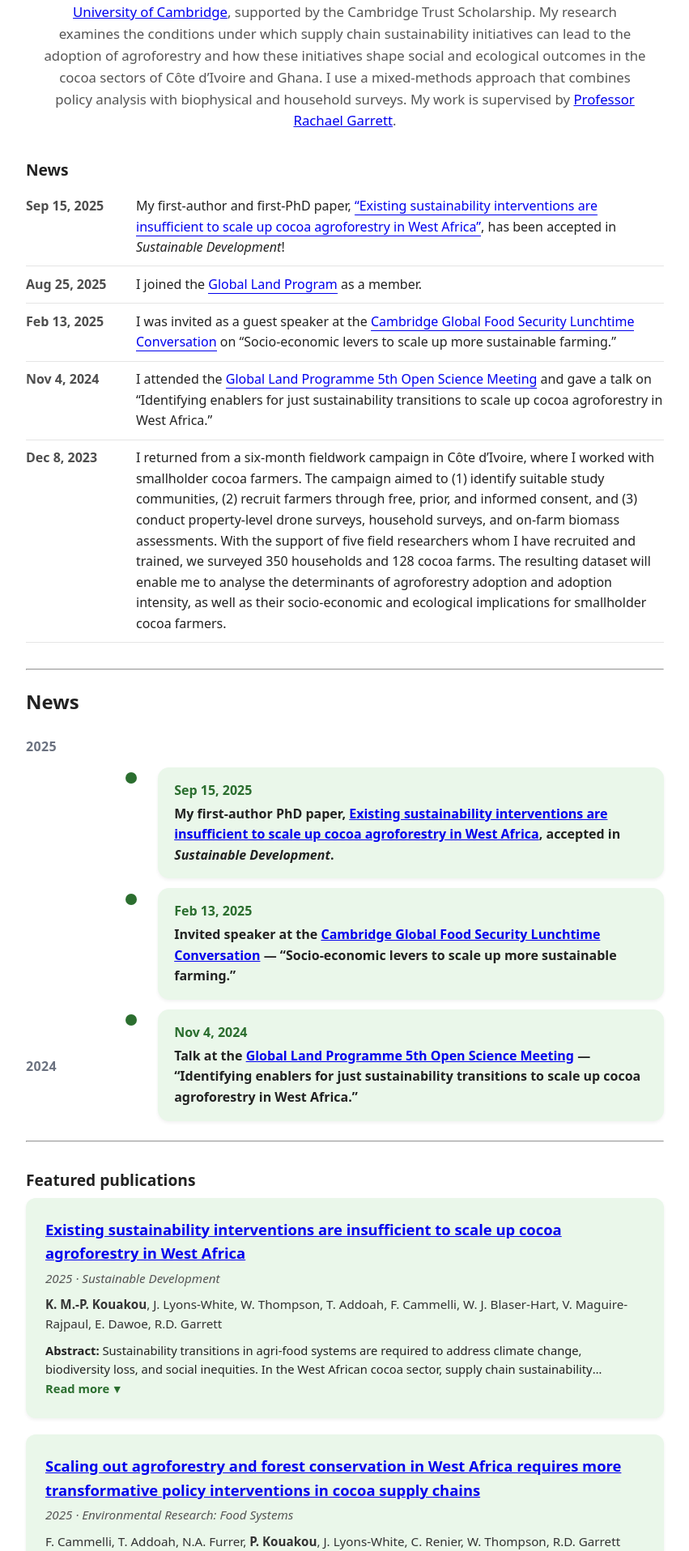
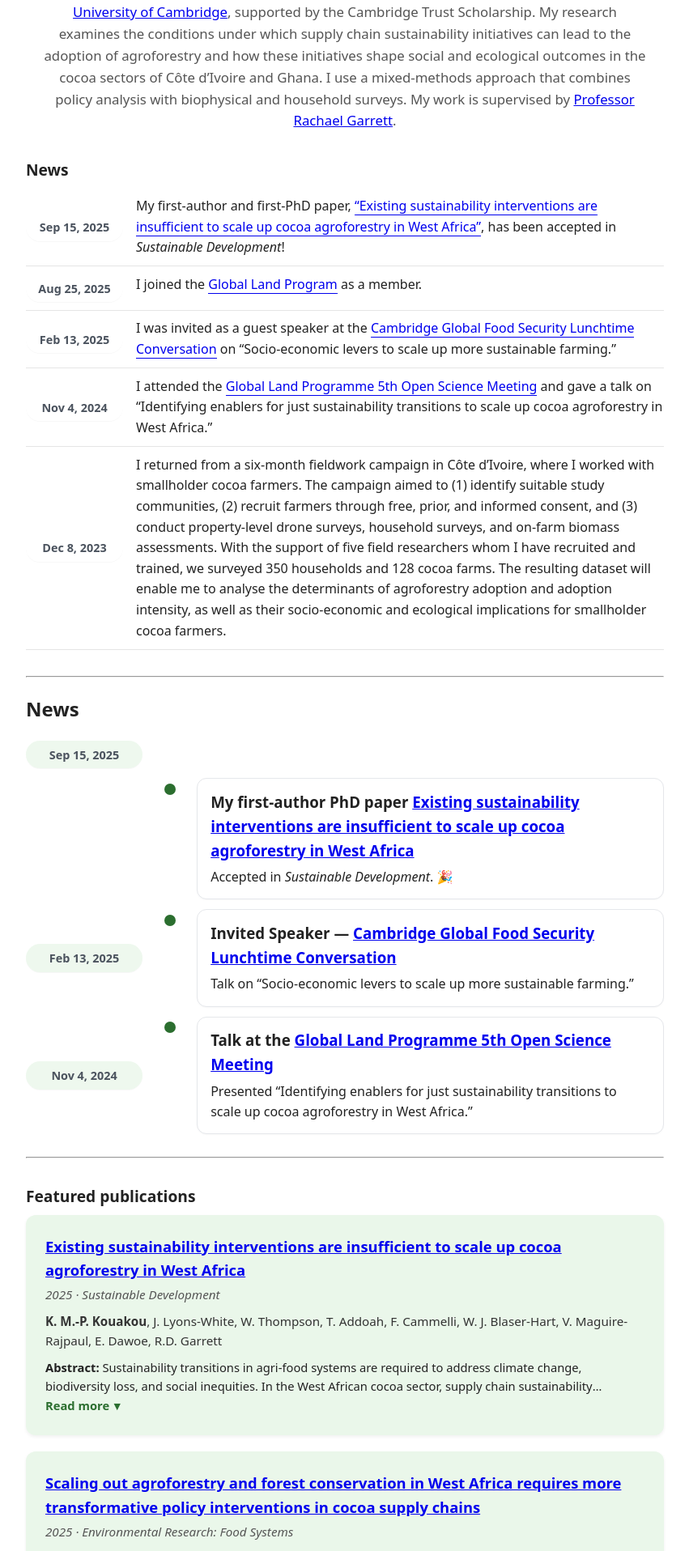
Before and after one commit to priscakmkouakou/priscakmkouakou.github.io, a Jekyll site: the page built from index.md, in a window 1280 px wide. Shown: the part 434-2350 px from the top of the page at 81% size, without its empty margins (214-1065 px from the left). Built offline with Jekyll 4.4.1, drawn with Linux system fonts in a browser that asks for light colours; part of the change alters nothing that is shown.

Commit message:
Update index.md

```diff
--- a/index.md
+++ b/index.md
@@ -115,107 +115,88 @@ layout: default
 ## News
 
 <style>
-/* ===== Timeline base ===== */
-.timeline {
-  --line: #cfe7d3;        /* spine color (soft green) */
-  --accent: #2b6e2f;      /* dot + date color (dark green) */
-  --card-bg: #eaf7ea;     /* card background (light green) */
-  --muted: #6b7280;       /* year label color */
-  max-width: 980px;
-  margin: 0 auto 1.5rem auto;
-  display: grid;
-  grid-template-columns: 6rem 2.2rem 1fr;
-  gap: .75rem 1rem;
-  align-items: start;
-  position: relative;
+/* ===== Timeline variables (tweak here) ===== */
+.news-tl{
+  --accent: #2b6e2f;      /* dark green for dots */
+  --pill:   #eaf7ea;      /* light-green pill for dates */
+  --line:   #cfe7d3;      /* spine color */
+  --text-m: #6b7280;      /* muted text */
+  --card-bg:#fff;         /* right card background */
+  --card-br:#e5e7eb;      /* right card border */
+  max-width: 1000px; margin: 0 auto 1.75rem auto;
+  display: grid; grid-template-columns: 9rem 2.2rem 1fr; gap: .75rem 1rem;
+  align-items: start; position: relative;
 }
 
 /* vertical spine */
-.timeline::before {
-  content: "";
-  grid-column: 2;
-  grid-row: 1 / -1;
-  justify-self: center;
-  width: 4px;
-  background: linear-gradient(180deg, var(--line), var(--line));
-  border-radius: 2px;
+.news-tl::before{
+  content:""; grid-column:2; grid-row:1 / -1; justify-self:center;
+  width:4px; background:var(--line); border-radius:2px;
 }
 
-/* year label (left) */
-.tl-year {
-  grid-column: 1;
-  color: var(--muted);
-  font-weight: 700;
-  letter-spacing: .02em;
-  align-self: center;
-  padding-top: .25rem;
+/* date pill on the left */
+.news-date{
+  grid-column:1; align-self:center;
+  background:var(--pill); color:#1f2937; font-weight:700;
+  padding:.35rem .6rem; border-radius:999px; text-align:center;
+  box-shadow: 0 1px 0 rgba(0,0,0,.04);
+  font-size:.9rem;
 }
 
 /* dot on the spine */
-.tl-node {
-  grid-column: 2;
-  justify-self: center;
-  width: 14px; height: 14px;
-  background: var(--accent);
-  border-radius: 50%;
-  box-shadow: 0 0 0 4px #fff; /* white ring for contrast */
-  margin-top: .4rem;
+.news-node{
+  grid-column:2; justify-self:center; margin-top:.4rem;
+  width:14px; height:14px; background:var(--accent); border-radius:50%;
+  box-shadow:0 0 0 4px #fff;
 }
 
-/* card on the right */
-.tl-card {
-  grid-column: 3;
-  background: var(--card-bg);
-  border-radius: 14px;
-  padding: 1rem 1.25rem;
-  box-shadow: 0 2px 4px rgba(0,0,0,.06);
+/* right-side card */
+.news-card{
+  grid-column:3; background:var(--card-bg); border:1px solid var(--card-br);
+  padding:.85rem 1rem; border-radius:12px; box-shadow:0 1px 2px rgba(0,0,0,.03);
 }
+.news-title{ margin:0; font-weight:600; }
+.news-card p{ margin:.35rem 0 0 0; }
 
-/* inside the card */
-.tl-when { font-weight: 700; color: var(--accent); margin: 0 0 .2rem 0; }
-.tl-title { margin: 0; font-weight: 600; }
-.tl-card p { margin: .35rem 0 0 0; }
-
-/* compact on small screens */
-@media (max-width: 580px) {
-  .timeline { grid-template-columns: 4.5rem 1.8rem 1fr; }
-  .tl-card { padding: .85rem 1rem; }
+/* Compact mobile layout */
+@media (max-width: 640px){
+  .news-tl{ grid-template-columns: 7.2rem 1.8rem 1fr; }
+  .news-card{ padding: .75rem .85rem; }
 }
 </style>
 
-<div class="timeline">
-
-  <!-- 2025 -->
-  <div class="tl-year">2025</div>
-  <div class="tl-node"></div>
-  <div class="tl-card">
-    <div class="tl-when">Sep 15, 2025</div>
-    <div class="tl-title">
-      My first-author PhD paper, <a href="https://www.repository.cam.ac.uk/handle/1810/389512">Existing sustainability interventions are insufficient to scale up cocoa agroforestry in West Africa</a>, accepted in <em>Sustainable Development</em>.
-    </div>
+<div class="news-tl">
+  <!-- News Item 1 -->
+  <div class="news-date">Sep 15, 2025</div>
+  <div class="news-node"></div>
+  <div class="news-card">
+    <h3 class="news-title">
+      My first-author PhD paper <a href="https://www.repository.cam.ac.uk/handle/1810/389512">Existing sustainability interventions are insufficient to scale up cocoa agroforestry in West Africa</a>
+    </h3>
+    <p>Accepted in <em>Sustainable Development</em>. 🎉</p>
   </div>
 
-  <!-- same year (leave tl-year empty to avoid repeating the label) -->
-  <div class="tl-year"></div>
-  <div class="tl-node"></div>
-  <div class="tl-card">
-    <div class="tl-when">Feb 13, 2025</div>
-    <div class="tl-title">
-      Invited speaker at the <a href="https://www.globalfood.cam.ac.uk/events/lunchtime-conversation-socio-economic-levers-scale-more-sustainable-farming/">Cambridge Global Food Security Lunchtime Conversation</a> — “Socio-economic levers to scale up more sustainable farming.”
-    </div>
+  <!-- News Item 2 -->
+  <div class="news-date">Feb 13, 2025</div>
+  <div class="news-node"></div>
+  <div class="news-card">
+    <h3 class="news-title">
+      Invited Speaker — <a href="https://www.globalfood.cam.ac.uk/events/lunchtime-conversation-socio-economic-levers-scale-more-sustainable-farming/">Cambridge Global Food Security Lunchtime Conversation</a>
+    </h3>
+    <p>Talk on “Socio-economic levers to scale up more sustainable farming.”</p>
   </div>
 
-  <!-- 2024 -->
-  <div class="tl-year">2024</div>
-  <div class="tl-node"></div>
-  <div class="tl-card">
-    <div class="tl-when">Nov 4, 2024</div>
-    <div class="tl-title">
-      Talk at the <a href="https://glp.earth/news-events/events/5th-open-science-meeting-pathways-sustainable-and-just-land-systems/">Global Land Programme 5th Open Science Meeting</a> — “Identifying enablers for just sustainability transitions to scale up cocoa agroforestry in West Africa.”
-    </div>
+  <!-- News Item 3 -->
+  <div class="news-date">Nov 4, 2024</div>
+  <div class="news-node"></div>
+  <div class="news-card">
+    <h3 class="news-title">
+      Talk at the <a href="https://glp.earth/news-events/events/5th-open-science-meeting-pathways-sustainable-and-just-land-systems/">Global Land Programme 5th Open Science Meeting</a>
+    </h3>
+    <p>Presented “Identifying enablers for just sustainability transitions to scale up cocoa agroforestry in West Africa.”</p>
   </div>
+</div>
 
-</div>
 ---
 
 <div class="section">
```
